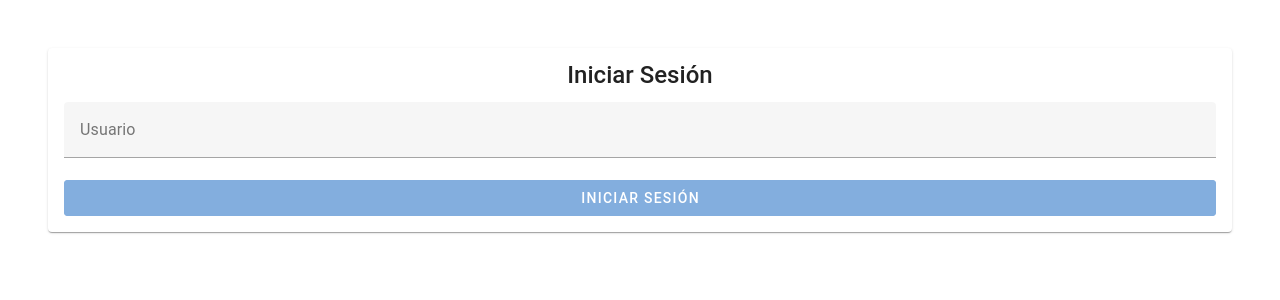
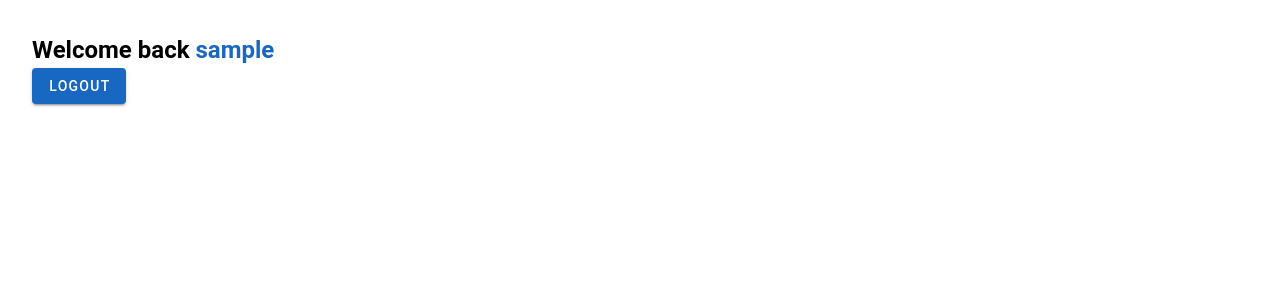
Before and after one commit to amaimus/vue-task-manager, a Vue app: page /dashboard/task/1 in a window 1280 px wide. Before the commit this address led to /. Shown: the top 300 px of the page. Built offline with nearby package versions, Linux system fonts and the light colour scheme; sample sign-in values are in the browser's storage.

Commit message:
rename userstore to authstore

```diff
--- a/src/composables/useLogin.ts
+++ b/src/composables/useLogin.ts
@@ -1,11 +1,11 @@
 import { ref } from 'vue';
 import { useRouter } from 'vue-router';
-import { useUserStore } from '@/stores/user';
+import { useAuthStore } from '@/stores/auth';
 import { loginUser, logoutUser } from '@/services/authService';
 
 export function useLogin() {
   const router = useRouter();
-  const userStore = useUserStore();
+  const authStore = useAuthStore();
   const loading = ref(false);
 
   const login = async (username: string) => {
@@ -14,7 +14,7 @@ export function useLogin() {
     loading.value = false
 
     if (success) {
-      userStore.login(username);
+      authStore.login(username);
       router.push('/dashboard');
     }
   };
@@ -25,7 +25,7 @@ export function useLogin() {
     loading.value = false
 
     if (success) {
-      userStore.logout();
+      authStore.logout();
       router.push('/');
     }
   };
--- a/src/main.ts
+++ b/src/main.ts
@@ -2,7 +2,7 @@ import './assets/main.css'
 
 import { createApp } from 'vue'
 import { createPinia } from 'pinia'
-import { useUserStore } from './stores/user'
+import { useAuthStore } from './stores/auth'
 
 import App from './App.vue'
 import router from './router'
@@ -20,8 +20,8 @@ const vuetify = createVuetify({
 })
 
 app.use(createPinia())
-const userStore = useUserStore()
-userStore.restoreFromLocalStorage()
+const authStore = useAuthStore()
+authStore.restoreFromLocalStorage()
 
 app.use(router)
 app.use(vuetify)
--- a/src/router/authGuard.ts
+++ b/src/router/authGuard.ts
@@ -1,11 +1,11 @@
 import type { NavigationGuardNext, RouteLocationNormalized } from 'vue-router';
-import { useUserStore } from '@/stores/user';
+import { useAuthStore } from '@/stores/auth';
 
 export function authGuard(to: RouteLocationNormalized, from: RouteLocationNormalized, next: NavigationGuardNext) {
-  const userStore = useUserStore();
+  const authStore = useAuthStore();
   const requiresAuth = to.meta.requiresAuth;
 
-  if (requiresAuth && !userStore.username) {
+  if (requiresAuth && !authStore.username) {
     alert('User is not authenticated, redirecting to login');
     next({ name : 'Login' });
   } else {
--- a/src/stores/user.ts
+++ b/src/stores/auth.ts
@@ -1,6 +1,6 @@
 import { defineStore } from 'pinia';
 
-export const useUserStore = defineStore('user', {
+export const useAuthStore = defineStore('auth', {
   state: () => ({
     username: '',
     isAuthenticated: false
@@ -17,16 +17,16 @@ export const useUserStore = defineStore('user', {
       this.removeFromLocalStorage()
     },
     saveToLocalStorage() {
-      localStorage.setItem('user', JSON.stringify({
+      localStorage.setItem('auth', JSON.stringify({
         username: this.username,
         isAuthenticated: this.isAuthenticated
       }))
     },
     removeFromLocalStorage() {
-      localStorage.removeItem('user');
+      localStorage.removeItem('auth');
     },
     restoreFromLocalStorage() {
-      const raw = localStorage.getItem('user');
+      const raw = localStorage.getItem('auth');
       if (!raw) return;
 
       try {
--- a/src/views/DashboardView.vue
+++ b/src/views/DashboardView.vue
@@ -1,10 +1,10 @@
 <script setup lang="ts">
 import { computed } from 'vue';
-import { useUserStore } from '@/stores/user';
+import { useAuthStore } from '@/stores/auth';
 import { useLogin } from '@/composables/useLogin';
 
-const userStore = useUserStore();
-const username = computed(() => userStore.username);
+const authStore = useAuthStore();
+const username = computed(() => authStore.username);
 const { logout, loading } = useLogin();
 
 </script>
```
Also changed, not shown: 1 other file (tests, documents, lock files or other folders).
